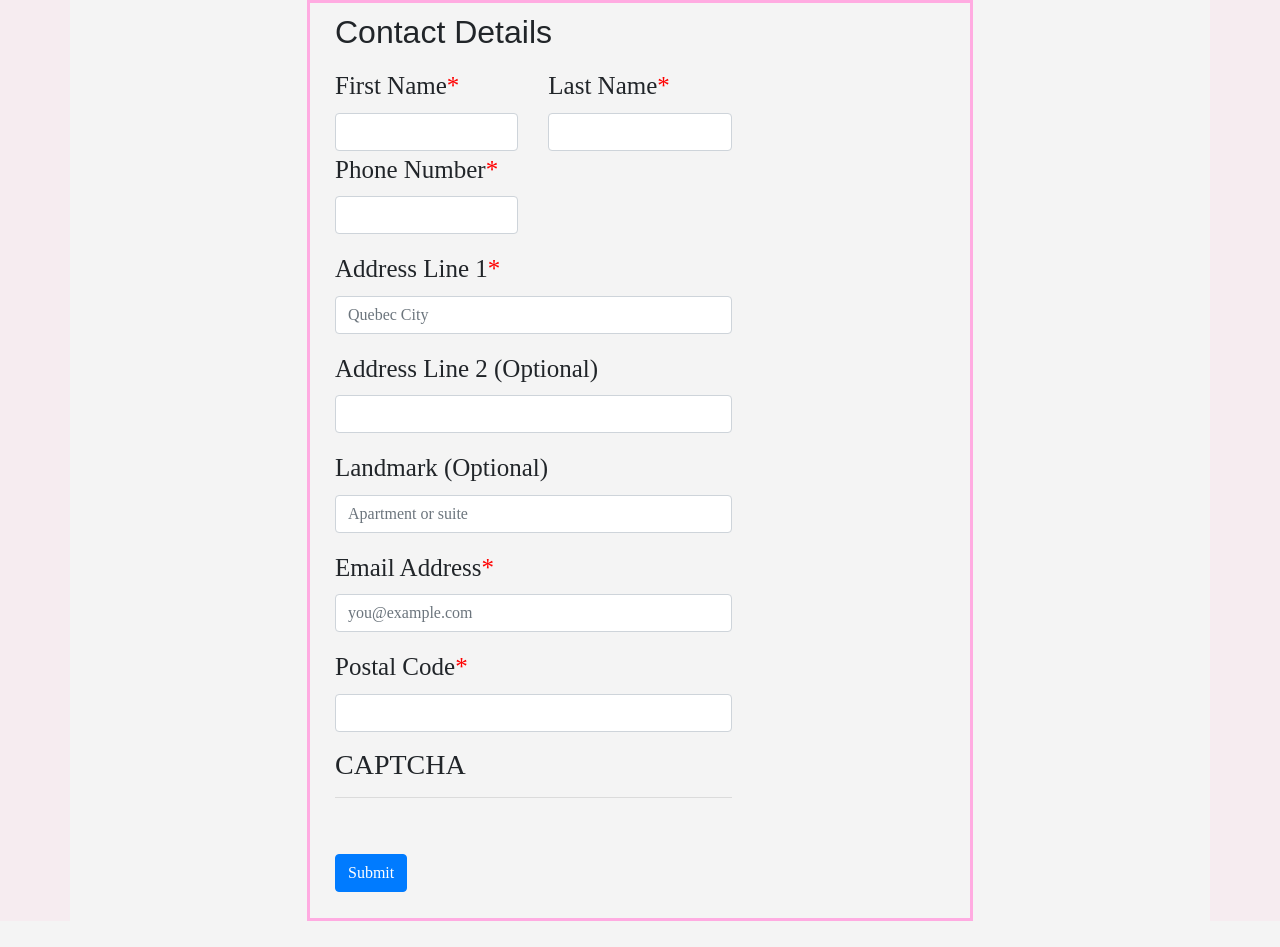
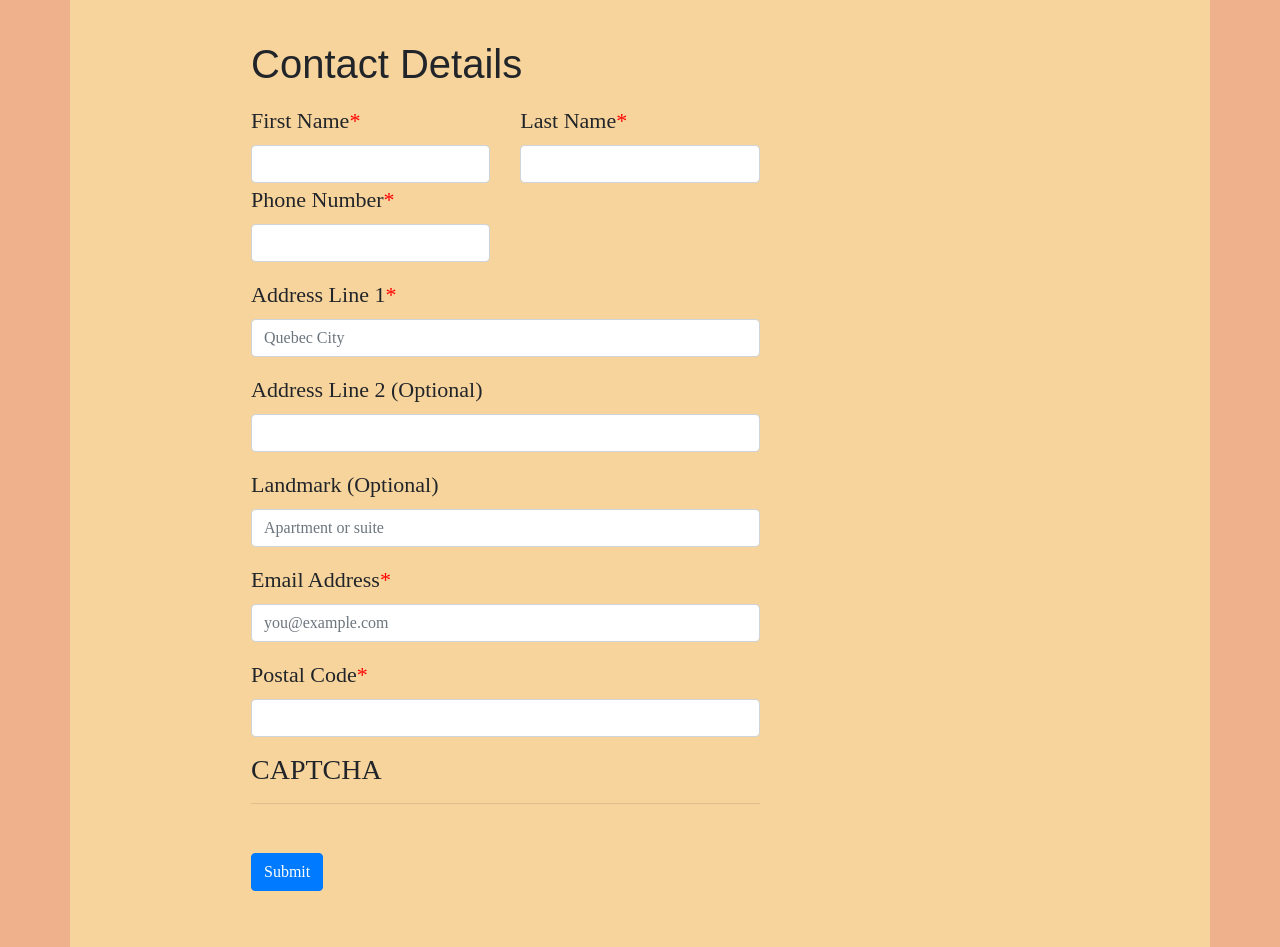
Before and after one commit to devtwofaces/freebg, a PHP site: page /orderfreegita/index.html in a window 1280 px wide. Before the commit the page ends 921 px from the top, so only its background shows below. Run offline with PHP 8.4, Linux system fonts and the light colour scheme; some libraries are stand-ins or nearby versions.

Commit message:
Add files via upload

```diff
--- a/orderfreegita/css/orderfreegita.css
+++ b/orderfreegita/css/orderfreegita.css
@@ -1,18 +1,20 @@
 .container{
-  background-color: #f4f4f4;
+  background-color: #f8d49d;
+  margin-top: 0px;
 }
 body{
-  background-color: #f6ecf0;
-  font-size: 25px;
+  background-color: #efb08c;
+  font-size: 22px;
   font-family: serif;
 }
 h2{
   font-family: sans-serif;
-  font-family: 40px;
+  font-size:40px;
 }
 .center {
-  margin: auto;
-  width: 60%;
-  border: 3px solid #ffabe1;
-  padding: 10px;
+margin: auto;
+  width: 80%;
+
+  padding:40px;
+
 }
```
